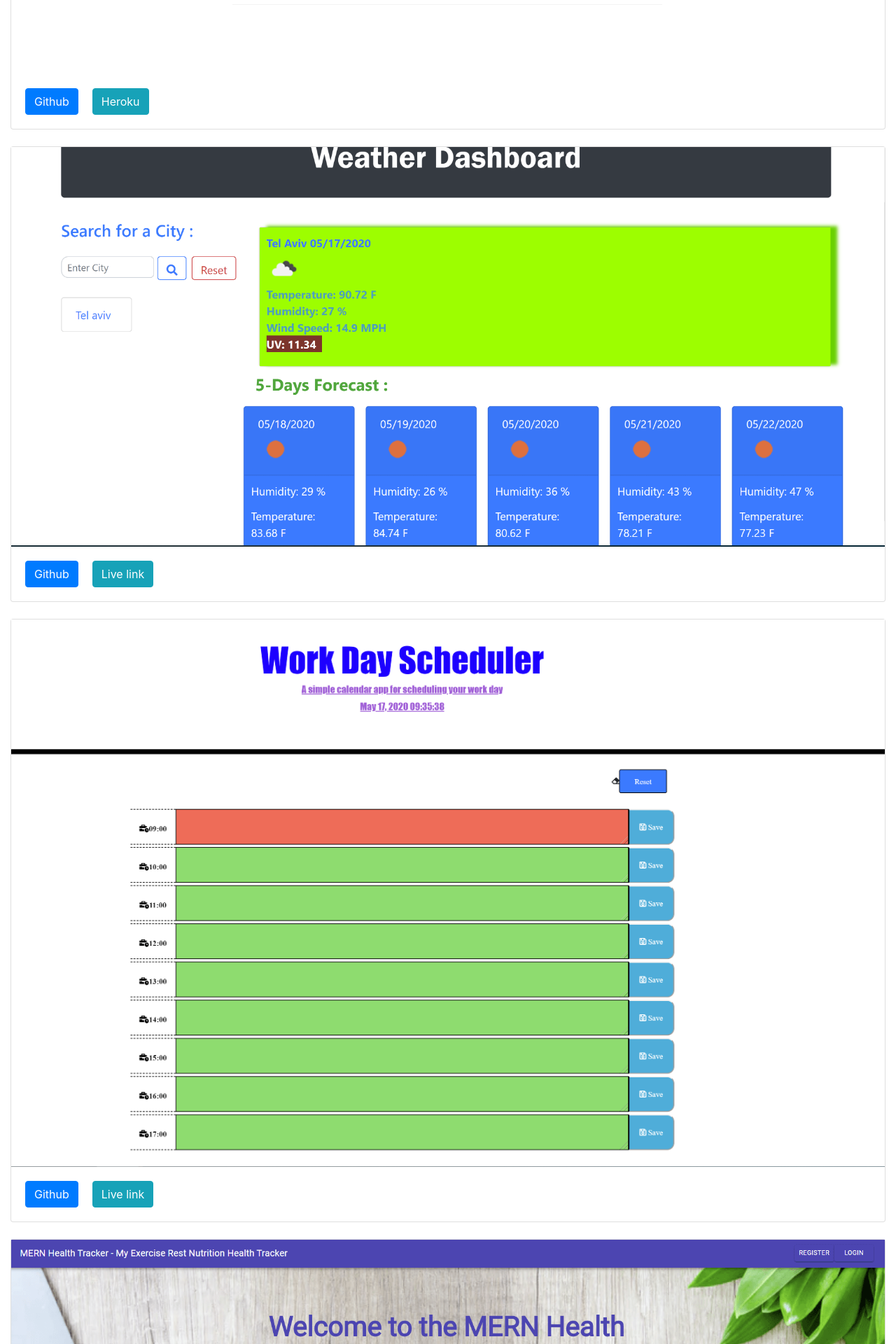
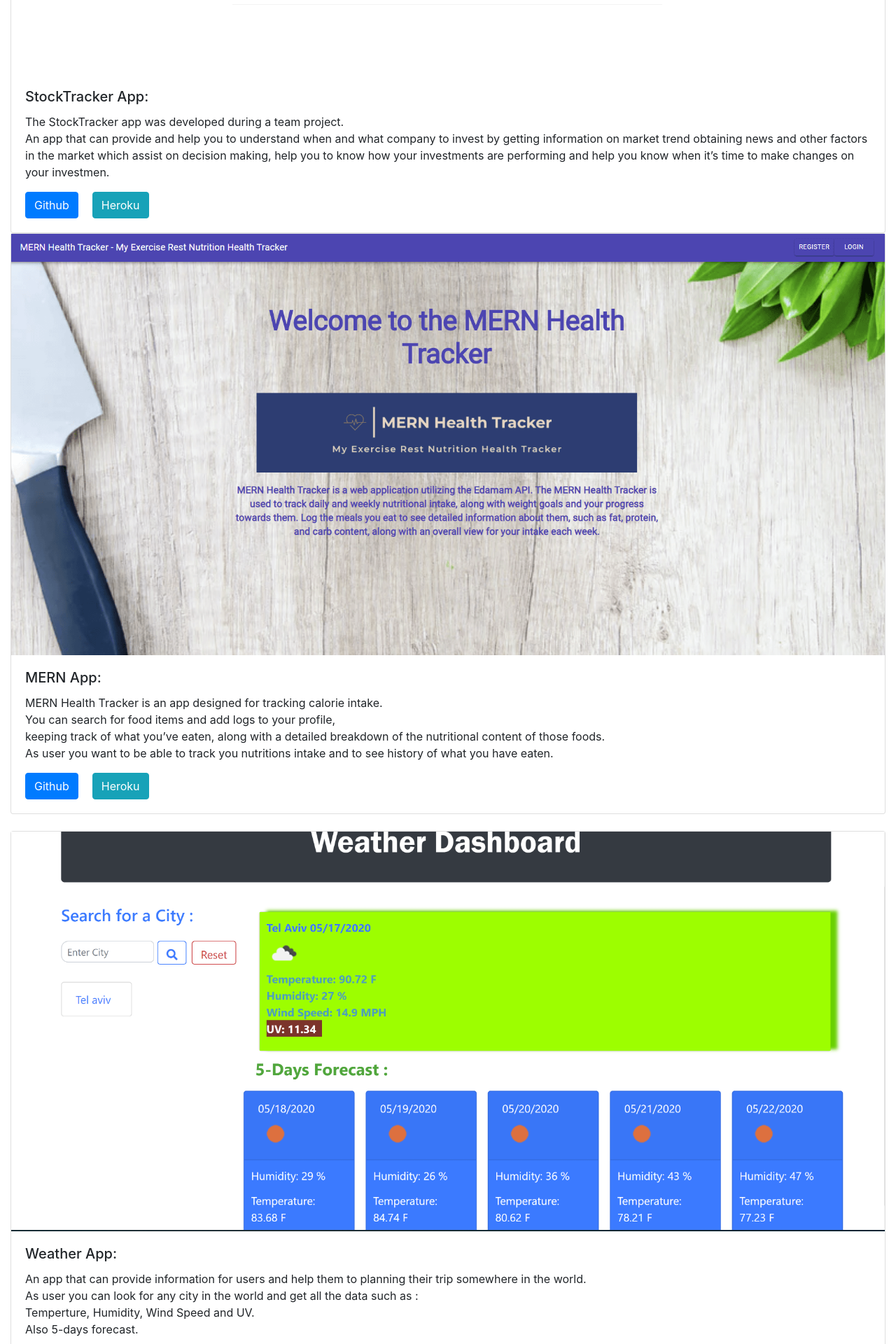
Before and after one commit to PhilipK-webdev/ProjectPortfolio, a React (Create React App) app in the folder client/: page / in a window 1280 px wide. Shown: the part 1020-2940 px from the top of the page at 70% size. Built offline with nearby package versions, Linux system fonts and the light colour scheme; a web font is replaced by a local one.

Commit message:
add description to project

```diff
--- a/client/src/components/Cards/Cards.js
+++ b/client/src/components/Cards/Cards.js
@@ -11,18 +11,54 @@ const Cards = () => {
                     <div className="card">
                         <img src={group} className="img-fluid " alt="stockTracker App" />
                         <div className="card-body">
+                            <h5 class="card-title">StockTracker App:</h5>
+                            <p className="card-text">
+                                The StockTracker app was developed during a team project.<br />
+                                An app that can provide and
+                                help you to understand when and what company to invest by getting information on market trend
+                                obtaining news and other factors in the market which assist on decision making,
+                                help you to know how your investments are performing and
+                                help you know when it’s time to make changes on your investmen.
+                            </p>
+
                             <a href="https://github.com/PhilipK-webdev/StockTracker" className="card-link btn btn-primary ">
                                 Github
                             </a>
+                            <a href="https://stock-market-appnew.herokuapp.com/" className="card-link btn btn-info">Heroku</a>
 
-                            <a href="https://stock-market-appnew.herokuapp.com/" className="card-link btn btn-info">Heroku</a>
+                        </div>
+                    </div>
+                </div>
+                <div className="col mb-4" style={{ paddingRight: 0, paddingLeft: 0 }}>
+                    <div className="card">
+                        <img src={healt} className="img-fluid " alt="Health App" />
+                        <div className="card-body">
+                            <h5 class="card-title">MERN App:</h5>
+                            <p className="card-text">
+                                MERN Health Tracker is an app designed for tracking calorie intake.<br />
+                                You can search for food items and add logs to your profile,<br />
+                                keeping track of what you’ve eaten, along with a detailed breakdown of the nutritional content of those foods.<br />
+                                As user you want to be able to track you nutritions intake and to see history of what you have eaten.<br />
+                            </p>
+                            <a href="https://github.com/PhilipK-webdev/health_tracker" className="card-link btn btn-primary">
+                                Github
+                            </a>
+                            <a href="https://health-tracker-appnew.herokuapp.com/" className="card-link btn btn-info">Heroku</a>
                         </div>
                     </div>
                 </div>
                 <div className="col mb-4 mt-4" style={{ paddingRight: 0, paddingLeft: 0 }}>
                     <div className="card" >
-                        <img src={weather} className="img-fluid " alt="Weather App" />
+                        <img src={weather} className="img-fluid" alt="Weather App" />
                         <div className="card-body">
+                            <h5 class="card-title">Weather App:</h5>
+                            <p className="card-text">
+
+                                An app that can provide information for users and help them to planning their trip somewhere in the world.<br />
+                                As user you can look for any city in the world and get all the data such as :<br />
+                                Temperture, Humidity, Wind Speed and UV.<br />
+                                Also 5-days forecast.
+                            </p>
                             <a href="https://github.com/PhilipK-webdev/Weather-Dashboard" className="card-link btn btn-primary">
                                 Github
                             </a>
@@ -35,6 +71,12 @@ const Cards = () => {
                     <div className="card">
                         <img src={work} className="img-fluid " alt="WorkDay App" />
                         <div className="card-body">
+                            <h5 class="card-title">Work Day Scheduler App:</h5>
+                            <p className="card-text">
+                                Main goal was to create and establish a program that can help with time management.<br />
+                                As user you can add important events to your daily calendar and be able to manage your time effectively.<br />
+                                The flexibility of the app allows you delete and save our daily events as needed.<br />
+                            </p>
                             <a href="https://github.com/PhilipK-webdev/WorkDay-Scheduler" className="card-link btn btn-primary">
                                 Github
                             </a>
@@ -43,17 +85,7 @@ const Cards = () => {
                         </div>
                     </div>
                 </div>
-                <div className="col mb-4" style={{ paddingRight: 0, paddingLeft: 0 }}>
-                    <div className="card">
-                        <img src={healt} className="img-fluid " alt="Health App" />
-                        <div className="card-body">
-                            <a href="https://github.com/PhilipK-webdev/health_tracker" className="card-link btn btn-primary">
-                                Github
-                            </a>
-                            <a href="https://health-tracker-appnew.herokuapp.com/" className="card-link btn btn-info">Heroku</a>
-                        </div>
-                    </div>
-                </div>
+
             </div>
         </div>
 
```
